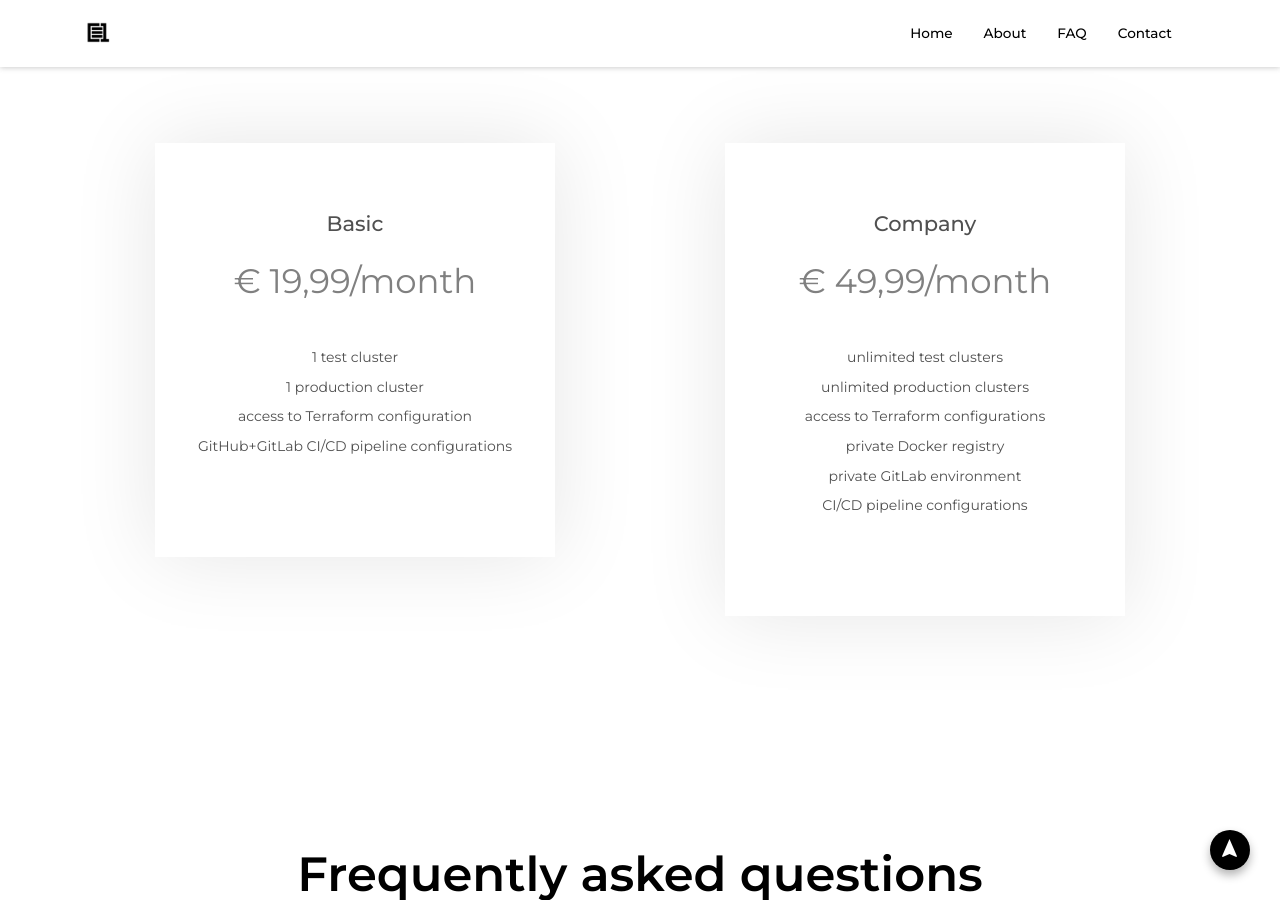
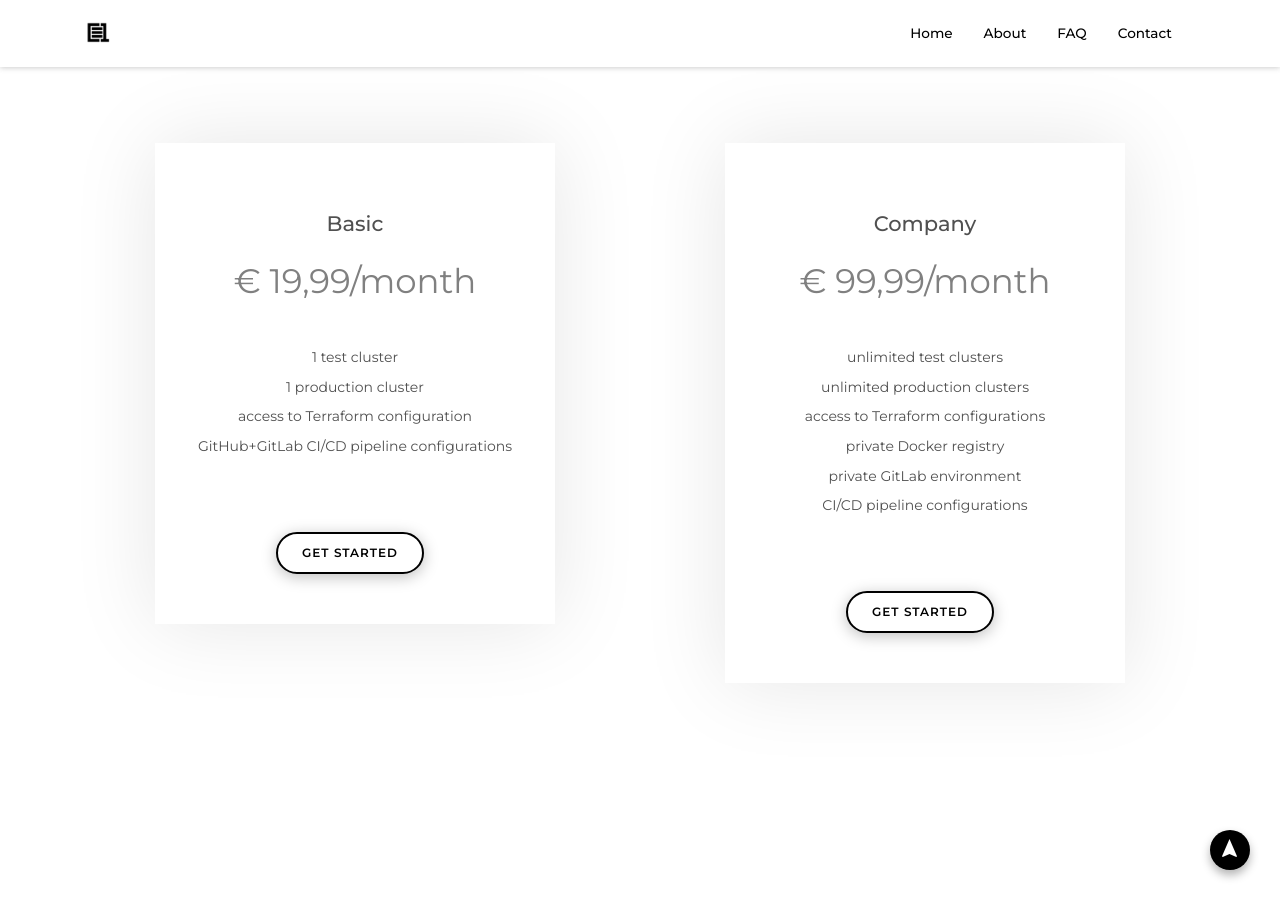
Before and after one commit to buisio/landing-page, a Jekyll site: the page built from index.md, in a window 1280 px wide and 900 px high, scrolled down 2131 px. Built offline with Jekyll 4.4.1, drawn with Linux system fonts in a browser that asks for light colours; nearby versions of some CDN libraries; some web fonts are replaced; library files that are not in the unit come from our copies.

Commit message:
Add pricing btns that link to #contact

```diff
--- a/_data/pricing.yml
+++ b/_data/pricing.yml
@@ -8,9 +8,12 @@ plans:
       - 1 production cluster
       - access to Terraform configuration
       - GitHub+GitLab CI/CD pipeline configurations
+    action:
+      title: Get Started
+      link: /#contact
   - name: Company
     width: 6
-    price: "&euro; 49,99/month"
+    price: "&euro; 99,99/month"
     features:
       - unlimited test clusters
       - unlimited production clusters
@@ -18,3 +21,6 @@ plans:
       - private Docker registry
       - private GitLab environment
       - CI/CD pipeline configurations
+    action:
+      title: Get Started
+      link: /#contact
--- a/_layouts/home.html
+++ b/_layouts/home.html
@@ -240,7 +240,7 @@ layout: default
                    {% endfor %}
                  </ul>
                  {% if plan.action %}
-                 <button class="btn btn-primary btn-action" type="button">{{ plan.action.title }}</button>
+                 <a href="{{plan.action.link}}" class="btn btn-primary btn-action js-scroll-trigger" type="button">{{ plan.action.title }}</a>
                  {% endif %}
               </div>
             </div>
```
